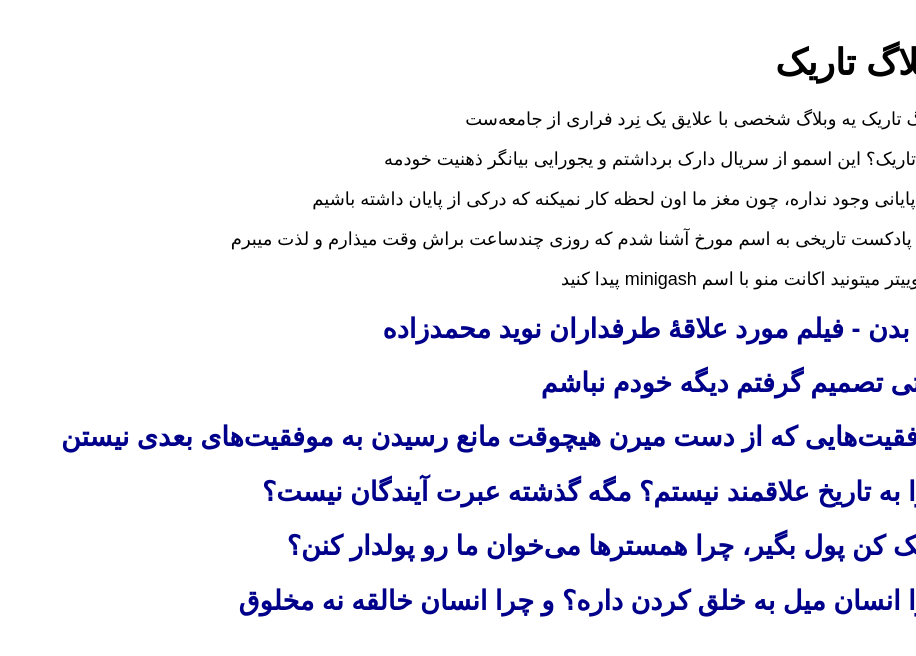
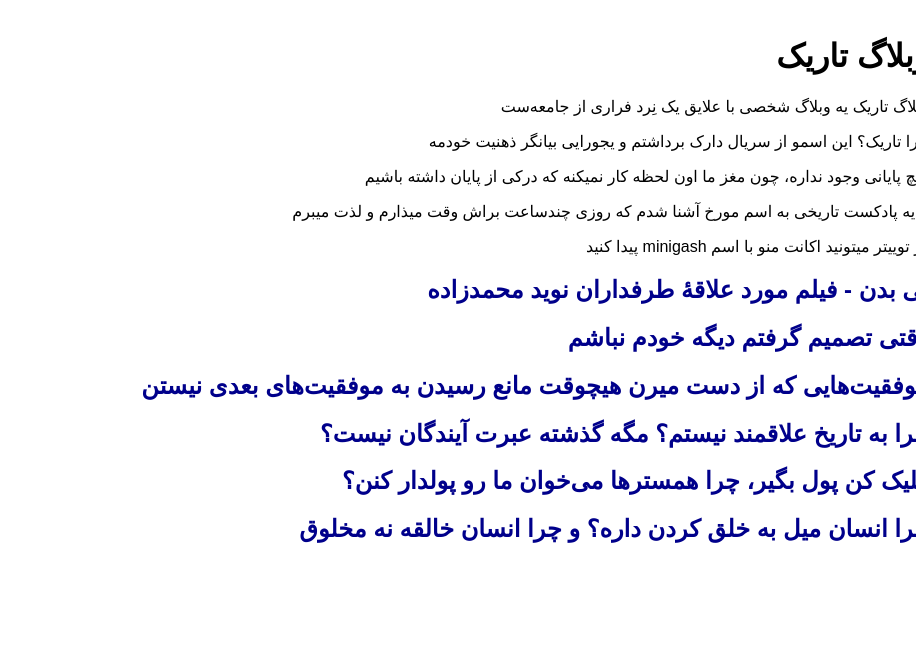
Before and after one commit to darkblog/darkblog.github.io, a Jekyll site: the page built from index.html, in a window 1280 px wide. Shown: the top 656 px of the page, without its empty margins (364-1280 px from the left). Built offline with Jekyll 4.4.1, drawn with Linux system fonts in a browser that asks for light colours.

Commit message:
Update index.html

```diff
--- a/index.html
+++ b/index.html
@@ -8,7 +8,7 @@
 <title>وبلاگ تاریک</title>
 <meta name="description" content="وبلاگ تاریک یه وبلاگ شخصی با علایق یک نِرد فراری از جامعه‌ست">
 <meta name="viewport" content="width=device-width">
-<style>body{font-family:sans-serif;font-size:18px;margin:auto;padding:1em;width:80%}a{text-decoration:none;color:darkblue}</style>
+<style>body{font-family:sans-serif;font-size:16px;margin:auto;padding:1em;width:80%}a{text-decoration:none;color:darkblue}</style>
 </head>
 <body>
 <h1>وبلاگ تاریک</h1>
```
